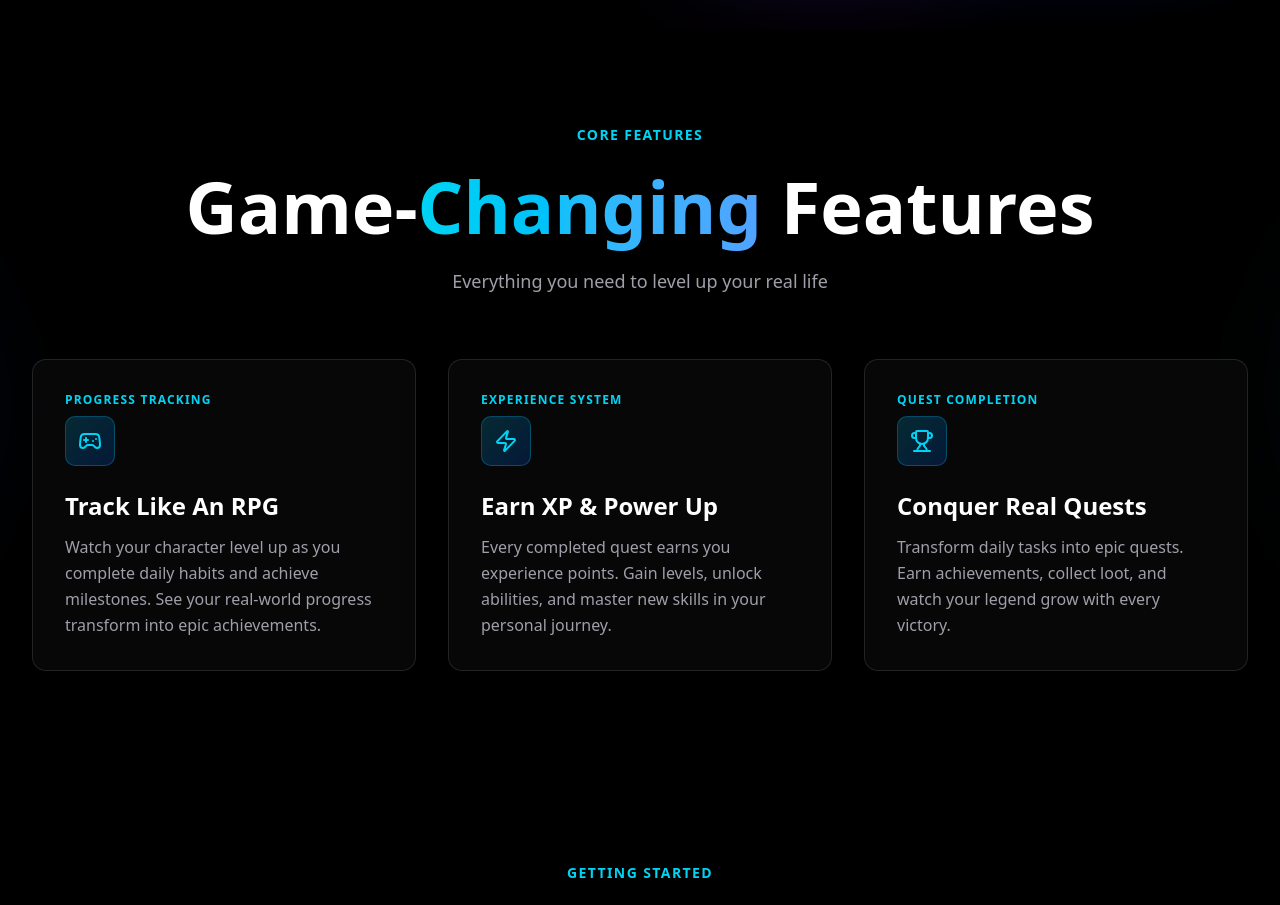
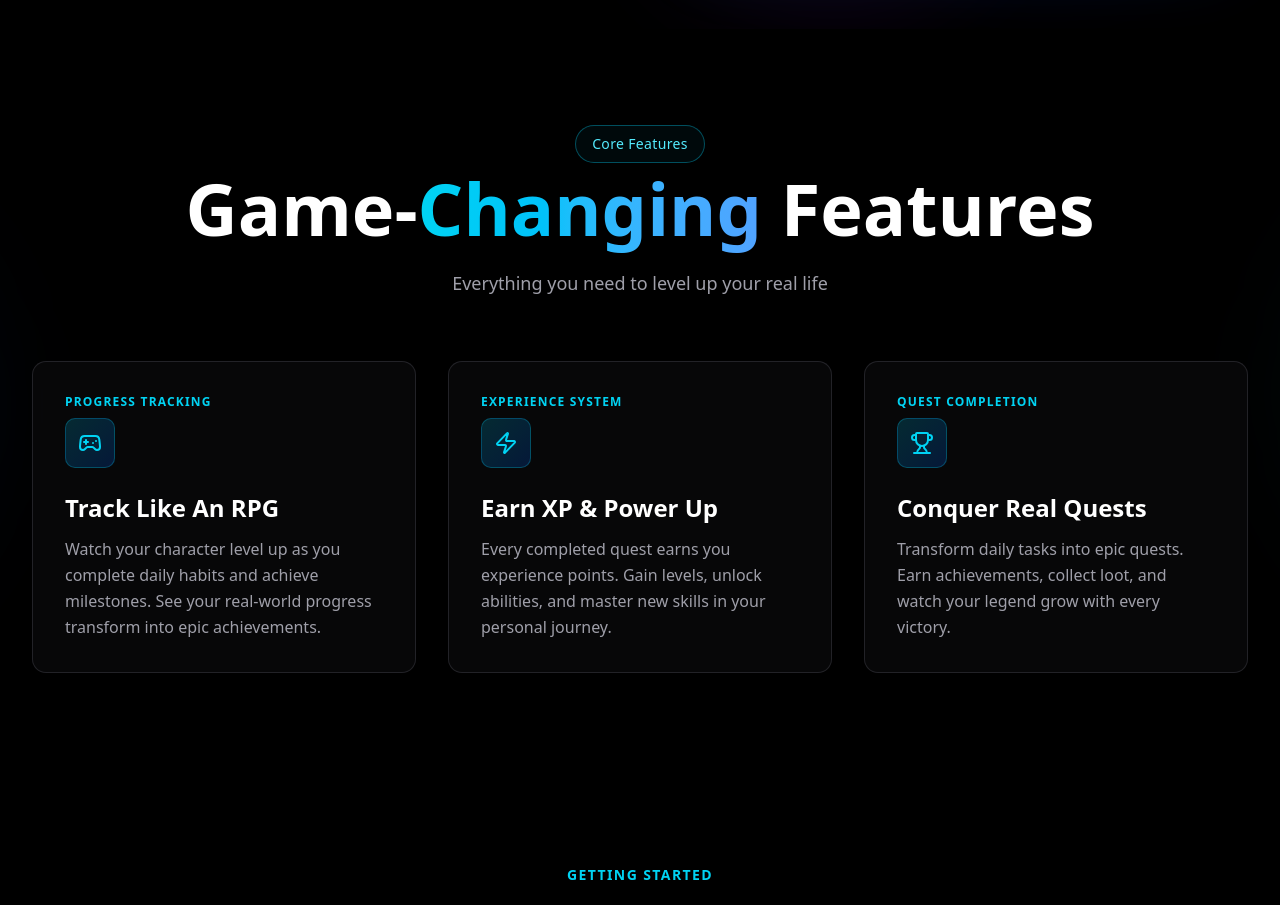
Before and after one commit to Tech-Nest-Hub/lifequest, a Next.js app: page / in a window 1280 px wide. Shown: the part 840-1745 px from the top of the page. Built offline with nearby package versions, Linux system fonts and the light colour scheme.

Commit message:
Remodeled a bit

```diff
--- a/components/landingpageui/cta.tsx
+++ b/components/landingpageui/cta.tsx
@@ -26,7 +26,7 @@ export function CTA() {
         </p>
 
         <div className="flex flex-col sm:flex-row gap-4 justify-center">
-          <Link href="/signup">
+          <Link href="/sign-in">
             <Button
               size="lg"
               className="w-full sm:w-auto gap-2 bg-linear-to-r from-cyan-500 to-blue-600 hover:from-cyan-600 hover:to-blue-700 text-white font-semibold px-8"
--- a/components/landingpageui/features.tsx
+++ b/components/landingpageui/features.tsx
@@ -38,7 +38,11 @@ export function Features() {
       <div className="relative mx-auto max-w-7xl">
         {/* Section header */}
         <div className="mb-16 text-center">
-          <p className="text-cyan-400 text-sm font-semibold uppercase tracking-widest mb-4">Core Features</p>
+          <div className="inline-block">
+            <div className="px-4 py-2 rounded-full border border-cyan-500/40 bg-cyan-500/5 backdrop-blur-sm">
+              <p className="text-sm font-medium text-cyan-300 tracking-wide">Core Features</p>
+            </div>
+          </div>
           <h2 className="text-5xl sm:text-6xl lg:text-7xl font-black mb-4 leading-tight">
             <span className="text-white">Game-</span>
             <span className="bg-linear-to-r from-cyan-400 to-blue-400 bg-clip-text text-transparent">Changing</span>
--- a/components/landingpageui/navbar.tsx
+++ b/components/landingpageui/navbar.tsx
@@ -3,7 +3,7 @@
 import Link from "next/link"
 import { GamepadIcon, Facebook, Twitter, Instagram, Youtube } from "lucide-react"
 import { Button } from "@/components/ui/button"
-import { useEffect, useRef } from "react"
+import { redirect } from "next/navigation"
 
 export function Navbar() {
 
@@ -59,12 +59,15 @@ export function Navbar() {
           {/* Auth Buttons */}
           <div className="flex items-center gap-3">
             <Button
+            onClick={()=> redirect("/sign-in")}
               variant="ghost"
               className="text-zinc-400 hover:text-cyan-500 border border-zinc-700/50 hover:border-cyan-600"
             >
               Log In
             </Button>
-            <Button className="bg-linear-to-r from-cyan-500 to-blue-600 hover:from-cyan-600 hover:to-blue-700 text-white font-semibold">
+            <Button
+                        onClick={()=> redirect("/sign-in")}
+            className="bg-linear-to-r from-cyan-500 to-blue-600 hover:from-cyan-600 hover:to-blue-700 text-white font-semibold">
               Sign Up
             </Button>
           </div>
```
